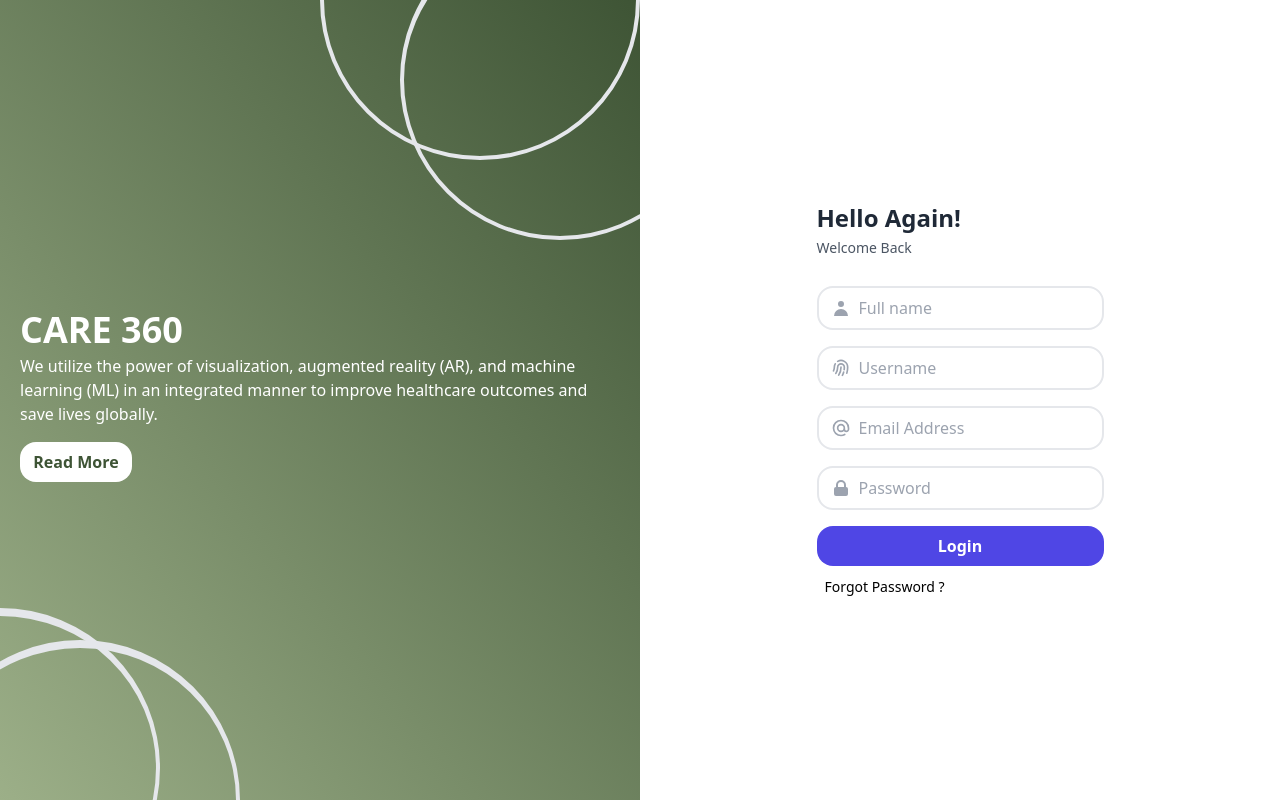
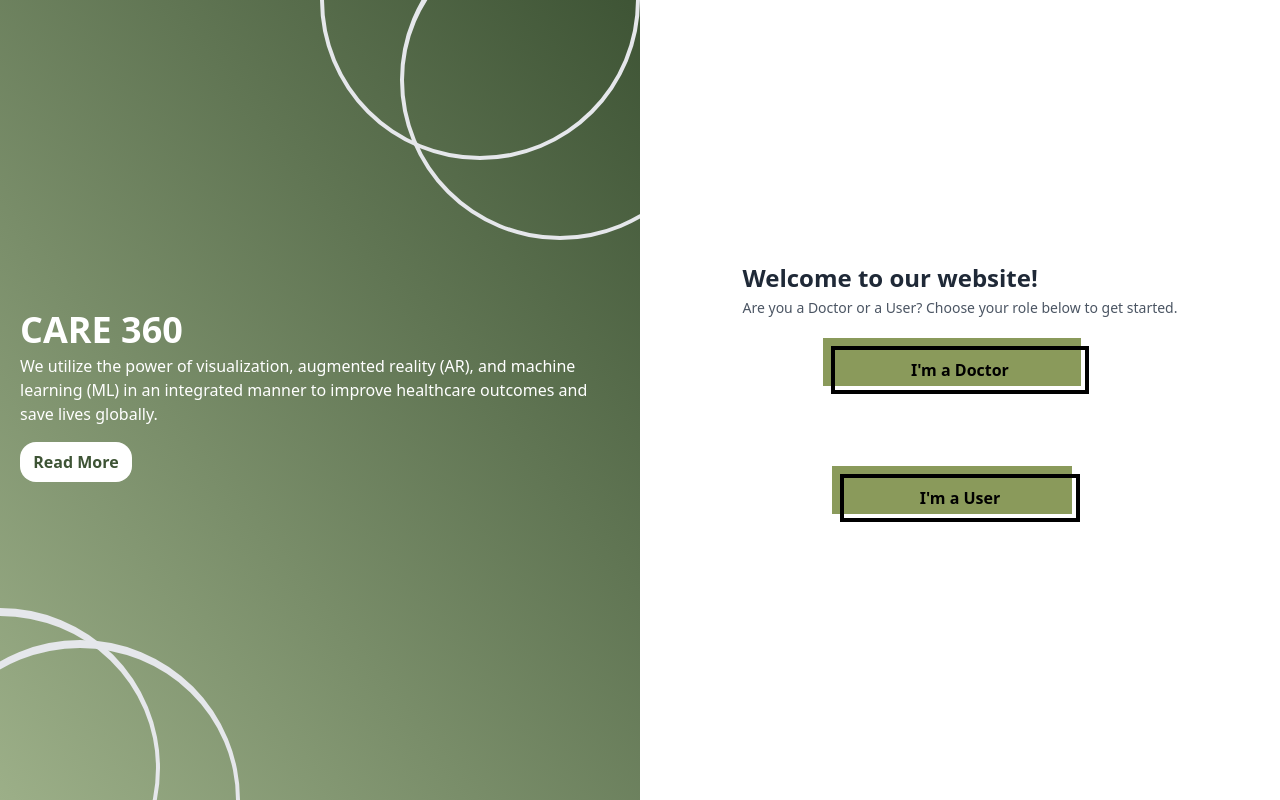
Before and after one commit to KeplerInCoding/CARE-360, a website built with Vite: page index.html in a window 1280 px wide. Built offline with nearby package versions, Linux system fonts and the light colour scheme.

Commit message:
front page

```diff
--- a/index.html
+++ b/index.html
@@ -23,46 +23,24 @@
 		<div class="absolute -top-40 -right-0 w-80 h-80 border-4 rounded-full border-opacity-30 border-t-8"></div>
 		<div class="absolute -top-20 -right-20 w-80 h-80 border-4 rounded-full border-opacity-30 border-t-8"></div>
 	</div>
-	<div class="flex md:w-1/2 justify-center py-10 items-center bg-white">
-		<form class="bg-white">
-			<h1 class="text-gray-800 font-bold text-2xl mb-1">Hello Again!</h1>
-			<p class="text-sm font-normal text-gray-600 mb-7">Welcome Back</p>
-			<div class="flex items-center border-2 py-2 px-3 rounded-2xl mb-4">
-				<svg xmlns="http://www.w3.org/2000/svg" class="h-5 w-5 text-gray-400" viewBox="0 0 20 20"
-					fill="currentColor">
-					<path fill-rule="evenodd" d="M10 9a3 3 0 100-6 3 3 0 000 6zm-7 9a7 7 0 1114 0H3z"
-						clip-rule="evenodd" />
-				</svg>
-				<input class="pl-2 outline-none border-none" type="text" name="" id="" placeholder="Full name" />
-      </div>
-				<div class="flex items-center border-2 py-2 px-3 rounded-2xl mb-4">
-					<svg xmlns="http://www.w3.org/2000/svg" class="h-5 w-5 text-gray-400" fill="none"
-						viewBox="0 0 24 24" stroke="currentColor">
-						<path stroke-linecap="round" stroke-linejoin="round" stroke-width="2"
-							d="M12 11c0 3.517-1.009 6.799-2.753 9.571m-3.44-2.04l.054-.09A13.916 13.916 0 008 11a4 4 0 118 0c0 1.017-.07 2.019-.203 3m-2.118 6.844A21.88 21.88 0 0015.171 17m3.839 1.132c.645-2.266.99-4.659.99-7.132A8 8 0 008 4.07M3 15.364c.64-1.319 1-2.8 1-4.364 0-1.457.39-2.823 1.07-4" />
-					</svg>
-					<input class="pl-2 outline-none border-none" type="text" name="" id="" placeholder="Username" />
-      </div>
-					<div class="flex items-center border-2 py-2 px-3 rounded-2xl mb-4">
-						<svg xmlns="http://www.w3.org/2000/svg" class="h-5 w-5 text-gray-400" fill="none"
-							viewBox="0 0 24 24" stroke="currentColor">
-							<path stroke-linecap="round" stroke-linejoin="round" stroke-width="2"
-								d="M16 12a4 4 0 10-8 0 4 4 0 008 0zm0 0v1.5a2.5 2.5 0 005 0V12a9 9 0 10-9 9m4.5-1.206a8.959 8.959 0 01-4.5 1.207" />
-						</svg>
-						<input class="pl-2 outline-none border-none" type="text" name="" id="" placeholder="Email Address" />
-      </div>
-						<div class="flex items-center border-2 py-2 px-3 rounded-2xl">
-							<svg xmlns="http://www.w3.org/2000/svg" class="h-5 w-5 text-gray-400" viewBox="0 0 20 20"
-								fill="currentColor">
-								<path fill-rule="evenodd"
-									d="M5 9V7a5 5 0 0110 0v2a2 2 0 012 2v5a2 2 0 01-2 2H5a2 2 0 01-2-2v-5a2 2 0 012-2zm8-2v2H7V7a3 3 0 016 0z"
-									clip-rule="evenodd" />
-							</svg>
-							<input class="pl-2 outline-none border-none" type="text" name="" id="" placeholder="Password" />
-      </div>
-							<button type="submit" class="block w-full bg-indigo-600 mt-4 py-2 rounded-2xl text-white font-semibold mb-2">Login</button>
-							<span class="text-sm ml-2 hover:text-blue-500 cursor-pointer">Forgot Password ?</span>
+	<div class="flex md:w-1/2 justify-center py-10 items-center bg-cyan-100- -200">
+		<form">
+			<h1 class="text-gray-800 font-bold text-2xl mb-1">Welcome to our website!</h1>
+			<h2 class="text-sm font-normal text-gray-600 mb-7">Are you a Doctor or a User? Choose your role below to get started.</h2>
+			<div class="flex flex-col items-center mb-4">
+				<a href="#_" class="relative px-20 py-3 font-bold text-black group mb-20">
+					<span class="absolute inset-0 w-full h-full transition duration-300 ease-out transform -translate-x-2 -translate-y-2 bg-moss group-hover:translate-x-0 group-hover:translate-y-0"></span>
+					<span class="absolute inset-0 w-full h-full border-4 border-black"></span>
+					<span class="relative">I'm a Doctor</span>
+				</a>
+				<a href="#_" class="relative px-20 py-3 font-bold text-black group">
+					<span class="absolute inset-0 w-full h-full transition duration-300 ease-out transform -translate-x-2 -translate-y-2 bg-moss group-hover:translate-x-0 group-hover:translate-y-0"></span>
+					<span class="absolute inset-0 w-full h-full border-4 border-black"></span>
+					<span class="relative">I'm a User</span>
+				</a>
+			</div>
 		</form>
+
 	</div>
 </div>
     </div>
--- a/tailwind.config.js
+++ b/tailwind.config.js
@@ -9,14 +9,18 @@ module.exports = {
       colors: {
         sage: "#9CAF88",
         green: "#3E5435",
-        lightBlue300: "#4b94ed",
-        lightBlue500: "#0b72e7",
-        greenLight: "#61cea6",
-        grayText: "#818597",
-        lightGray: "#e2e2e2",
-        grayBlue: "#344a6c",
-        deepBlueHead: "#162f56",
-        gray2: "#525a76",
+        olive: "#708238",
+        fern: "#4F7942",
+        jungle: "#29AB87",
+        moss: "#8A9A5B",
+        pine: "#01796F",
+        emarald: "#50C878",
+        army: "#4B5320",
+        scram: "#043927",
+        sea: "#2E8B57",
+        mint: "#98FB98",
+        jade: "#00A86B",
+
       },
     },
   },
```
